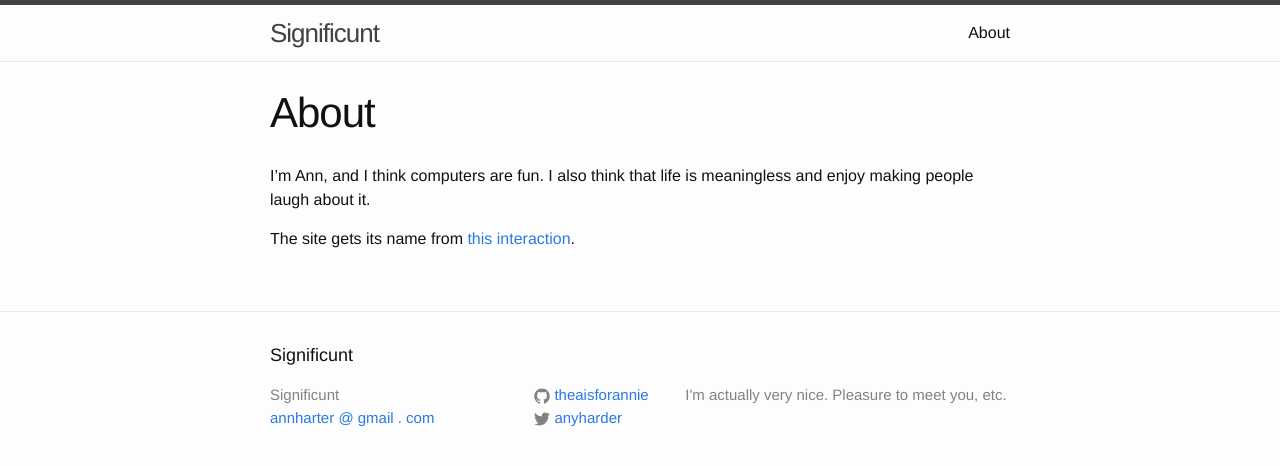
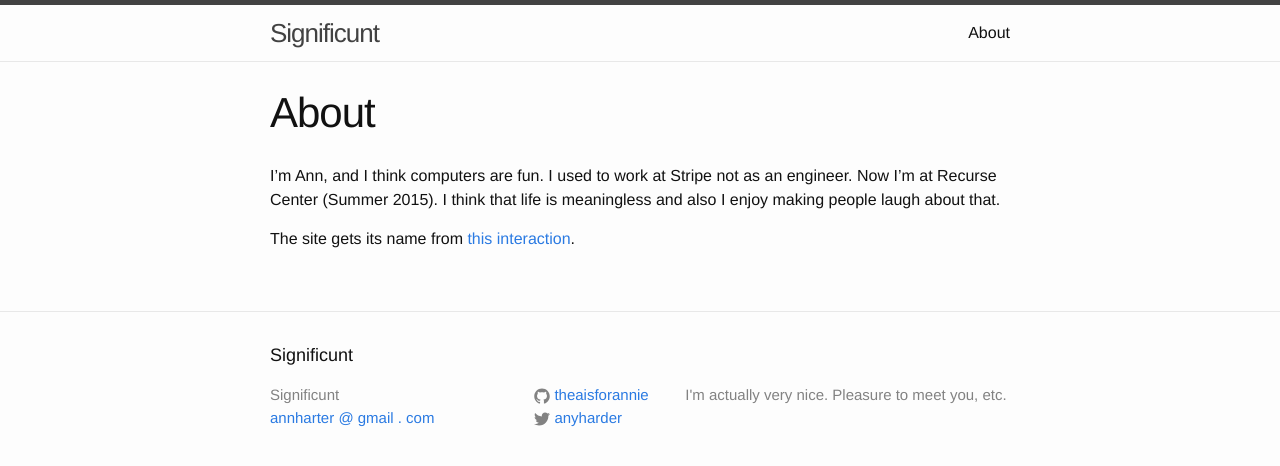
Before and after one commit to theaisforannie/theaisforannie.github.io, a Jekyll site: the page built from about.md, in a window 1280 px wide. Shown: the top 466 px of the page. Built offline with Jekyll 4.4.1, drawn with Linux system fonts in a browser that asks for light colours.

Commit message:
changed the about description

```diff
--- a/about.md
+++ b/about.md
@@ -4,6 +4,6 @@ title: About
 permalink: /about/
 ---
 
-I'm Ann, and I think computers are fun. I also think that life is meaningless and enjoy making people laugh about it.
+I'm Ann, and I think computers are fun. I used to work at Stripe not as an engineer. Now I'm at Recurse Center (Summer 2015). I think that life is meaningless and also I enjoy making people laugh about that.
 
 The site gets its name from [this interaction](https://twitter.com/mc_hankins/status/425692530718437376).
```
